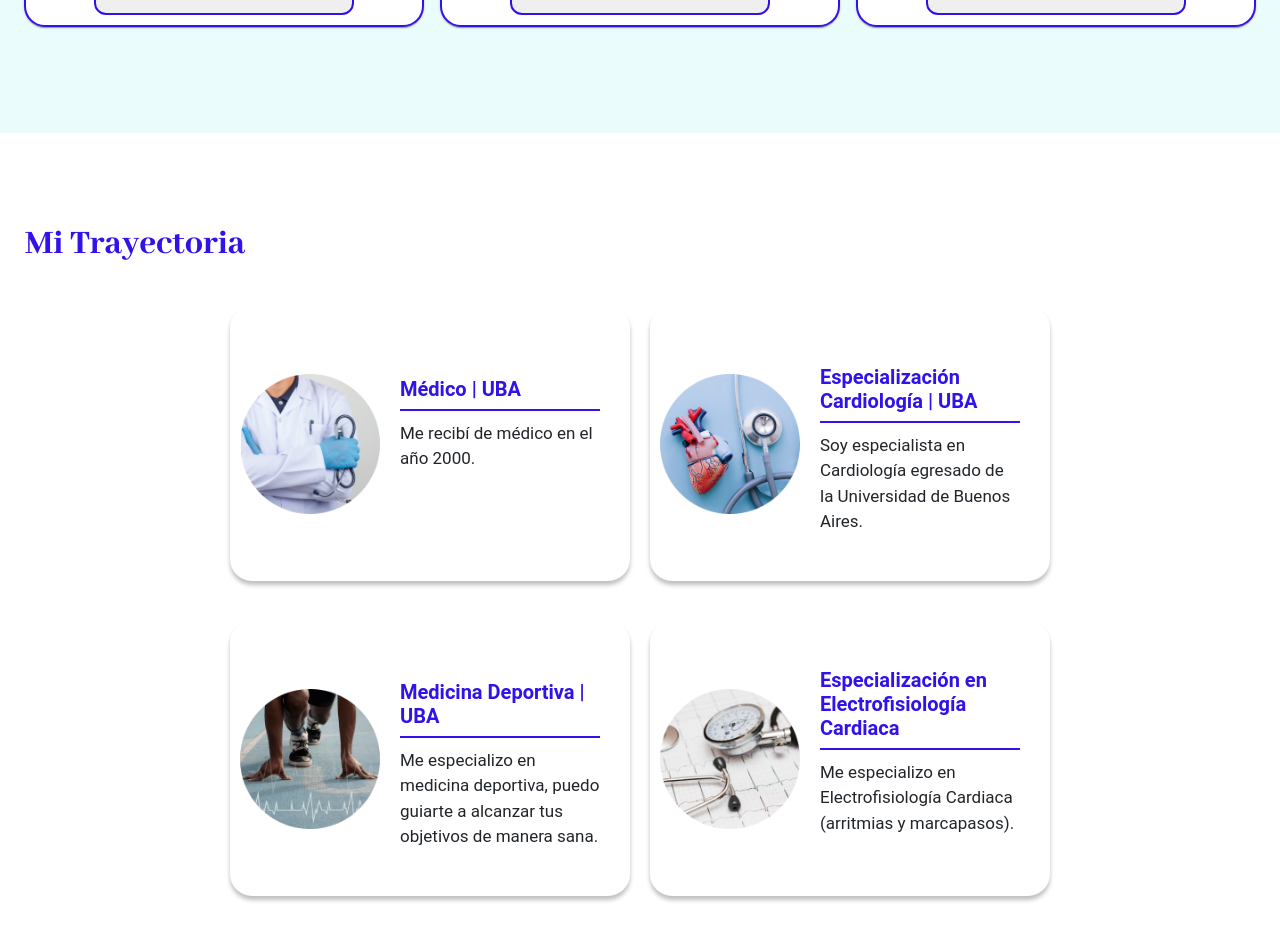
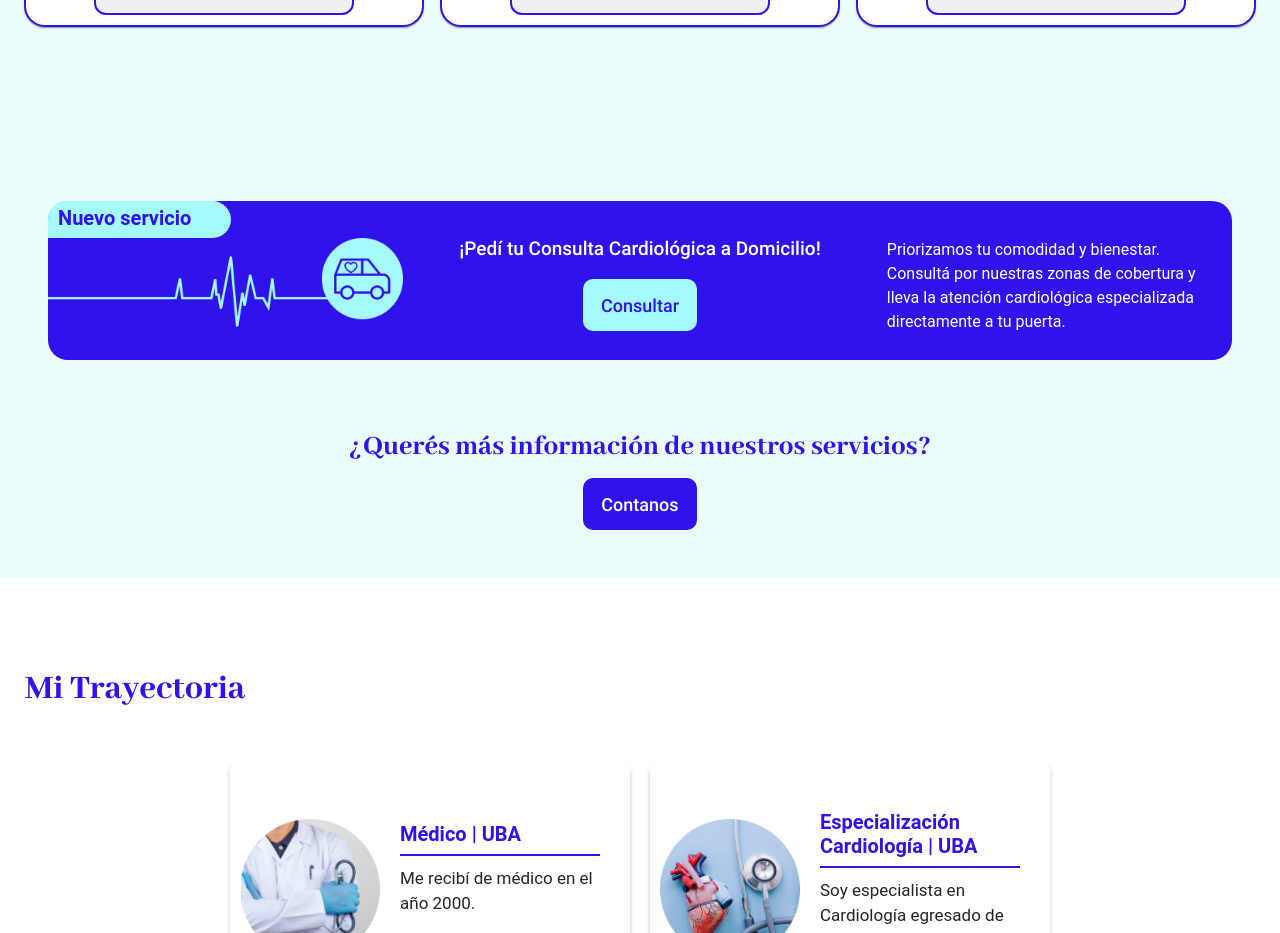
Before and after one commit to ezequieliribarren/Dr.Rimmaudo, a React (Vite) app: page / in a window 1280 px wide. Shown: the part 1600-2533 px from the top of the page. Built offline with nearby package versions, Linux system fonts and the light colour scheme.

Commit message:
servicio domicilio

```diff
--- a/src/Components/Servicios/Servicios.jsx
+++ b/src/Components/Servicios/Servicios.jsx
@@ -70,6 +70,32 @@ const Servicios = () => {
           {/* Resto del contenido */}
         </div>
       </div>
+
+      <div className='p-5 down-services'>
+          <div className='domicilio'>
+          <div className='up-domicilio'>
+            <div className='title-domicilio'>
+              <h3>Nuevo servicio</h3>
+            </div>
+          </div>
+          <div className='description-domicilio'>
+            <div className='img-domicilio'><img src="/images/servicios/domicilio.png" alt="" /></div>
+            <img className='img-mobile-domicilio' src="/images/servicios/mobile-domicilio.png" alt="" />
+            <div className='medio-domicilio'>
+              <h4>¡Pedí tu Consulta Cardiológica a Domicilio!</h4>
+              <p className='p-mobile-domicilio'>Priorizamos tu comodidad y bienestar. Consultá por nuestras zonas de cobertura y lleva la atención cardiológica especializada directamente a tu puerta.</p>
+              <a href="https://wa.me/+541164977403?text=Hola,%20solicito%20información%20sobre%20consulta%20cardiológica%20a%20domicilio"><button className='button'>Consultar</button></a>
+            </div>
+            <div className='p-domicilio none-domicilio'><p>Priorizamos tu comodidad y bienestar. Consultá por nuestras zonas de cobertura y lleva la atención cardiológica especializada directamente a tu puerta. </p></div>
+          </div>
+
+        </div>
+        <div className='contact-services'>
+          <h2 className='info-services-title'>¿Querés más información de nuestros servicios?</h2>
+          <a href="https://wa.me/+541164977403" target='_blank'> <button className='button3'>Contanos</button></a>
+        </div>
+        </div>
+
     </section>
   );
 };
```
